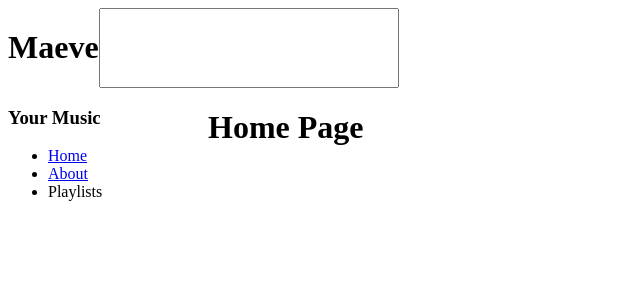
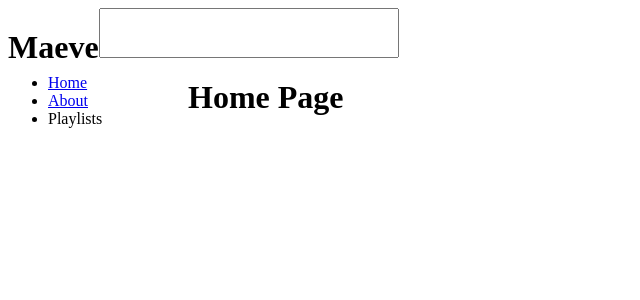
Before and after one commit to antrancs/maeve, a Vue app: page / in a window 1280 px wide. Shown: the top 300 px of the page, without its empty margins (0-640 px from the left). Built offline with nearby package versions, Linux system fonts and the light colour scheme.

Commit message:
Used flex to layout

```diff
--- a/src/App.vue
+++ b/src/App.vue
@@ -1,5 +1,5 @@
 <template>
-  <div id="app">
+  <div id="app" class="app-wrapper">
     <app-header></app-header>
     <app-body></app-body>
     <player-bar></player-bar>
@@ -43,6 +43,18 @@ export default {
 * {
   box-sizing: border-box;
 }
+html {
+  height: 100%;
+}
+
+body {
+  height: 100%;
+  overflow: hidden;
+}
+
+.app-wrapper {
+  height: 100%;
+}
 
 .container {
   display: flex;
@@ -52,15 +64,4 @@ export default {
   font-weight: bold;
   overflow: hidden;
 }
-
-#nav {
-  width: 200px;
-  a {
-    font-weight: bold;
-    color: #2c3e50;
-    &.router-link-exact-active {
-      color: #42b983;
-    }
-  }
-}
 </style>
--- a/src/components/TheHeader.vue
+++ b/src/components/TheHeader.vue
@@ -22,6 +22,7 @@ export default {
 
 <style lang="scss" scoped>
 .header {
+  height: 50px;
   display: flex;
 }
 
--- a/src/components/ThePlayerBar.vue
+++ b/src/components/ThePlayerBar.vue
@@ -2,8 +2,8 @@
   <div v-if="currentPlaying" class="player-bar-wrapper">
     <div class="player-bar">
       <div class="player-bar--left">
-        <div>A song by Cardi B</div>
-        <div>Cardi B</div>
+        <div class="player-bar--artist-name">{{currentPlaying.attributes.name}}</div>
+        <div class="player-bar--song-name">{{currentPlaying.attributes.artistName}}</div>
       </div>
 
       <div class="player-bar--center">
@@ -137,6 +137,15 @@ export default {
   flex: 0 0 200px;
 }
 
+.player-bar--artist-name {
+  color: white;
+  font-weight: bold;
+}
+
+.player-bar--song-name {
+  color: white;
+}
+
 .player-bar--right {
   flex: 0 0 200px;
 }
--- a/src/components/TheSideBar.vue
+++ b/src/components/TheSideBar.vue
@@ -1,8 +1,11 @@
 <template>
     <div class="sidebar">
-        <h3>Your Music</h3>
         <sidebar-authenticated v-if="isLoggedIn"></sidebar-authenticated>
         <sidebar-unauthenticated v-else></sidebar-unauthenticated>
+
+       <!--  <img
+          class="side-bar--song-artwork "
+          src="https://is4-ssl.mzstatic.com/image/thumb/Music128/v4/e3/22/79/e3227975-b276-9df2-71ff-22b564bf84a9/075679873682.jpg/500x500bb.jpeg" alt=""> -->
     </div>
 </template>
 
@@ -28,6 +31,13 @@ export default {
 
 <style lang="scss" scoped>
 .sidebar {
-  flex: 0 0 200px;
+  flex: 0 0 180px;
+}
+
+.side-bar--song-artwork {
+  height: 180px;
+  width: 180px;
+  position: fixed;
+  bottom: 72px;
 }
 </style>
--- a/src/views/AppBody.vue
+++ b/src/views/AppBody.vue
@@ -1,6 +1,6 @@
 <template>
     <div class="app-body">
-        <app-sidebar :is-logged-in="true"></app-sidebar>
+        <app-sidebar class="app-body--side-bar" :is-logged-in="true"></app-sidebar>
         <router-view class="app-body--main-content"></router-view>
     </div>
 </template>
@@ -20,9 +20,12 @@ export default {
 <style lang="scss" scoped>
 .app-body {
   display: flex;
+  height: calc(100% - 50px);
 }
 
 .app-body--main-content {
+  height: 100%;
+  overflow-y: auto;
   width: 100%;
 }
 </style>
```
